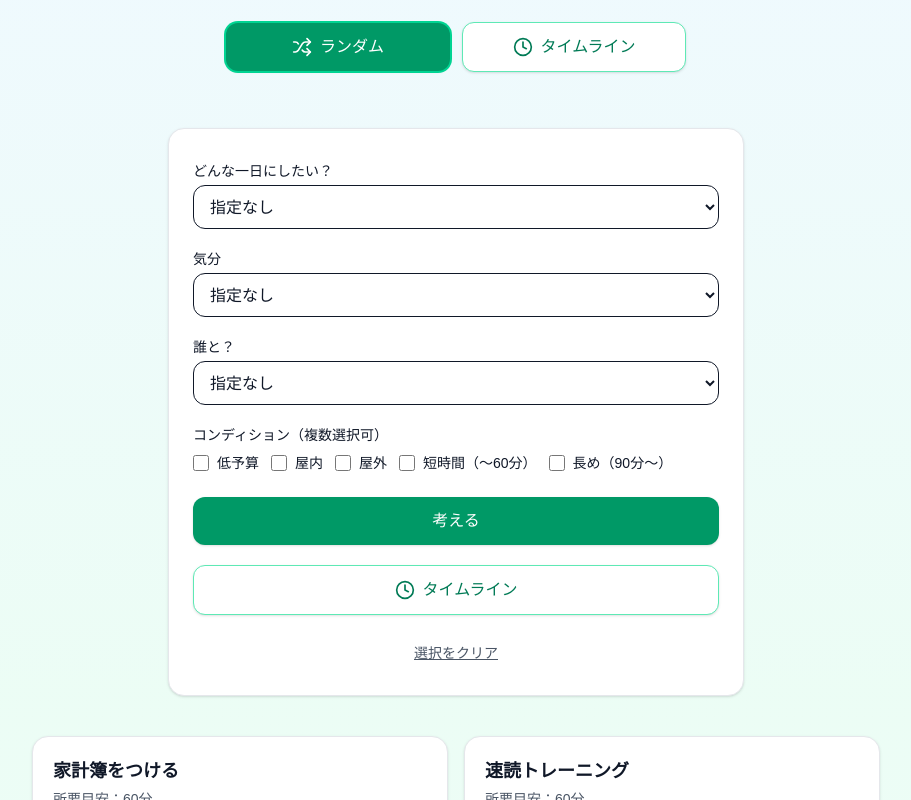
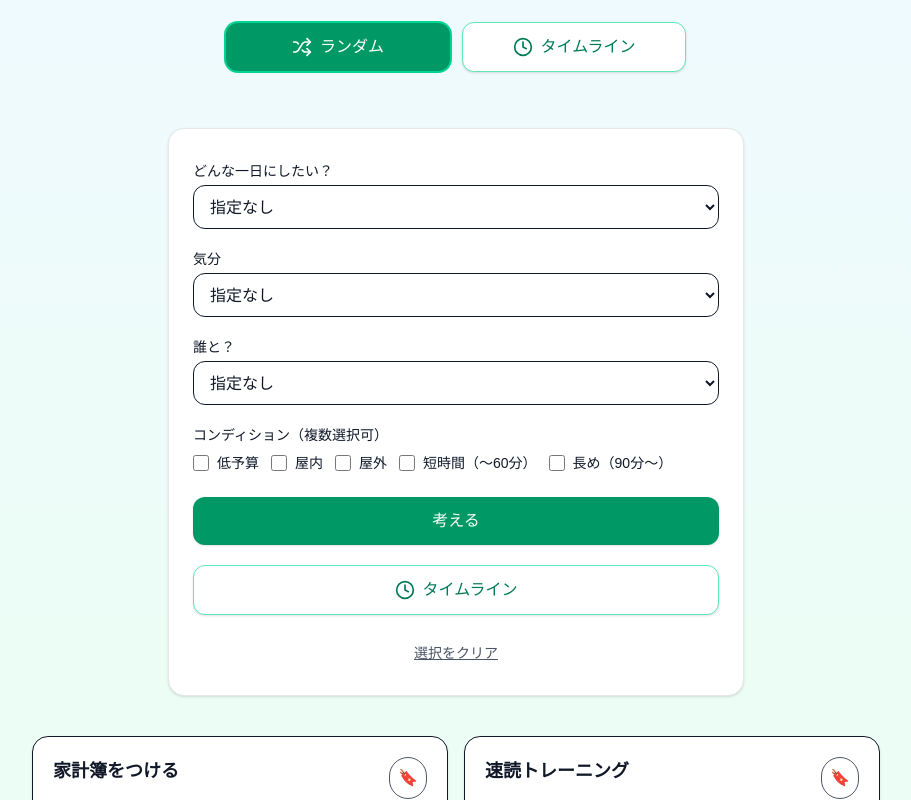
Before and after one commit to mimimi8686/today-app, a Next.js app: page / in a window 1280 px wide. Both pictures are taken after a click on the button "ランダム". Shown: the part 150-950 px from the top of the page, without its empty margins (184-1095 px from the left). Built offline with nearby package versions, Linux system fonts and the light colour scheme; no server answers.

Commit message:
カード変更

```diff
--- a/app/api/ideas/route.ts
+++ b/app/api/ideas/route.ts
@@ -1,63 +1,69 @@
-// app/api/ideas/route.ts
-import { NextResponse } from "next/server";
-import { supabaseServer } from "@/lib/supabase";
-
+// app/api/ideas/route.ts  — 端末Cookieで保存/取得（認証不要）
 export const runtime = "edge";
 export const dynamic = "force-dynamic";
 
-type PostBody = {
-  title: string;
-  tags?: string[];
-  durationMin?: number;
-};
+import { createClient } from "@supabase/supabase-js";
 
-// 保存
+function supabaseAdmin() {
+  return createClient(
+    process.env.NEXT_PUBLIC_SUPABASE_URL!,
+    process.env.SUPABASE_SERVICE_ROLE_KEY!,
+    { auth: { persistSession: false, autoRefreshToken: false }, global: { fetch } }
+  );
+}
+
+// device_id cookie
+function readDeviceId(req: Request) {
+  const m = /(?:^|;\s*)device_id=([^;]+)/.exec(req.headers.get("cookie") ?? "");
+  return m?.[1];
+}
+function setDeviceCookie(headers: Headers, deviceId: string, isHttps: boolean) {
+  const base = `device_id=${deviceId}; Path=/; Max-Age=31536000; SameSite=Lax`;
+  headers.append("Set-Cookie", isHttps ? `${base}; Secure` : base);
+}
+
+// 保存（POST）: { title: string }
 export async function POST(req: Request) {
-  const supa = supabaseServer();
-  const { data: auth } = await supa.auth.getUser();
-  if (!auth?.user) return NextResponse.json({ error: "unauthorized" }, { status: 401 });
+  const headers = new Headers({ "content-type": "application/json; charset=utf-8" });
+  try {
+    const body = await req.json().catch(() => null);
+    const title = String(body?.title ?? "").trim();
+    if (!title) {
+      return new Response(JSON.stringify({ ok: false, error: "title is required" }), { status: 400, headers });
+    }
+    const isHttps = new URL(req.url).protocol === "https:";
+    const deviceId = readDeviceId(req) ?? crypto.randomUUID();
+    setDeviceCookie(headers, deviceId, isHttps);
 
-  const body: PostBody = await req.json();
-  const title = (body?.title ?? "").trim();
-  if (!title) return NextResponse.json({ error: "title is required" }, { status: 400 });
+    const supa = supabaseAdmin();
+    const { data, error } = await supa
+      .from("ideas")
+      .insert({ title, device_id: deviceId })
+      .select("id, title, created_at")
+      .single();
 
+    if (error) {
+      return new Response(JSON.stringify({ ok: false, error: error.message }), { status: 400, headers });
+    }
+    return new Response(JSON.stringify({ ok: true, item: data }), { status: 201, headers });
+  } catch (e: any) {
+    return new Response(JSON.stringify({ ok: false, error: String(e?.message || e) }), { status: 500, headers });
+  }
+}
+
+// 一覧（GET）: device_id で自分の保存だけ取得
+export async function GET(req: Request) {
+  const deviceId = readDeviceId(req);
+  if (!deviceId) return Response.json({ items: [] });
+
+  const supa = supabaseAdmin();
   const { data, error } = await supa
     .from("ideas")
-    .insert({
-      user_id: auth.user.id,
-      title,
-      tags: Array.isArray(body?.tags) ? body.tags : [],
-      duration_min: Number.isFinite(body?.durationMin) ? Number(body!.durationMin) : 60,
-    })
-    .select()
-    .single();
+    .select("id, title, created_at")
+    .eq("device_id", deviceId)
+    .order("created_at", { ascending: false })
+    .limit(100);
 
-  if (error) return NextResponse.json({ error: error.message }, { status: 400 });
-  return NextResponse.json(data, { status: 201 });
+  if (error) return Response.json({ error: error.message }, { status: 400 });
+  return Response.json({ items: data ?? [] });
 }
-
-// 一覧
-export async function GET(req: Request) {
-  const supa = supabaseServer();
-  const { data: auth } = await supa.auth.getUser();
-  if (!auth?.user) return NextResponse.json({ error: "unauthorized" }, { status: 401 });
-
-  const url = new URL(req.url);
-  const limit = Math.max(1, Math.min(Number(url.searchParams.get("limit")) || 50, 100));
-  const offset = Math.max(0, Number(url.searchParams.get("offset")) || 0);
-
-  const { data, error, count } = await supa
-    .from("ideas")
-    .select("*", { count: "exact" })
-    .eq("user_id", auth.user.id)
-    .order("created_at", { ascending: false })
-    .range(offset, offset + limit - 1);
-
-  if (error) return NextResponse.json({ error: error.message }, { status: 400 });
-
-  return NextResponse.json({
-    items: data ?? [],
-    total: count ?? 0,
-    hasMore: count != null ? offset + limit < count : false,
-  });
-}
--- a/app/page.tsx
+++ b/app/page.tsx
@@ -2,7 +2,7 @@
 
 import { useEffect, useRef, useState } from "react";
 import Link from "next/link";
-import { Bookmark, Clock, Shuffle } from "lucide-react";
+import { Clock, Shuffle } from "lucide-react";
 import { labelFromTag } from "@/lib/tag-labels";
 import { gaEvent } from "@/lib/ga-event";
 import SaveIdeaButton from "@/components/SaveIdeaButton";
@@ -106,6 +106,14 @@ export default function Home() {
       tags: (i.tags ?? []).map(stripNs),
     };
   }
+  // localStorage "bookmarks" の読み書き（/plan が読む形式）
+  function readBookmarks(): { id: string; title: string; duration?: number }[] {
+    try { return JSON.parse(localStorage.getItem("bookmarks") || "[]"); } catch { return []; }
+  }
+  function writeBookmarks(list: { id: string; title: string; duration?: number }[]) {
+    localStorage.setItem("bookmarks", JSON.stringify(list));
+  }
+
 
   // フィルター state（今回のテストでは未使用でもOK）
   const [error, setError] = useState<string | null>(null);
@@ -224,13 +232,24 @@ export default function Home() {
   }
 
 
-  function toggleBookmark(item: Idea) {
-    const list: Idea[] = JSON.parse(localStorage.getItem("bookmarks") ?? "[]");
+  function handleCardToggle(item: Idea) {
+    const list = readBookmarks();
     const idx = list.findIndex((x) => x.id === item.id);
-    if (idx === -1) list.push(item); else list.splice(idx, 1);
-    localStorage.setItem("bookmarks", JSON.stringify(list));
+
+    if (idx === -1) {
+      // 追加（duration 初期値は 60 分に揃える）
+      list.push({ id: item.id, title: item.title, duration: item.duration ?? 60 });
+    } else {
+      // 解除
+      list.splice(idx, 1);
+    }
+
+    writeBookmarks(list);
     setBookmarkedIds(new Set(list.map((x) => x.id)));
     setBookmarkCount(list.length);
+
+    // 任意のイベント
+    gaEvent("timeline_toggle", { page: "home", ideaId: item.id, selected: idx === -1 });
   }
 
   return (
@@ -386,9 +405,25 @@ export default function Home() {
                 .map((t: string) => labelFromTag(t))
                 .filter((v): v is string => !!v);
                 return (
-                  <li key={i.id} className="rounded-2xl border border-gray-200 bg-white p-5 shadow-sm transition hover:shadow">
+                  <li
+                    key={i.id}
+                    onClick={() => handleCardToggle(i)}
+                    className={
+                      "cursor-pointer rounded-2xl border p-5 shadow-sm transition " +
+                      (bookmarkedIds.has(i.id) ? "border-emerald-400 bg-emerald-50" : "bg-white hover:bg-gray-50")
+                    }
+                  >
+                    <div className="flex items-start justify-between gap-3">
                       <h3 className="text-lg font-semibold">{i.title}</h3>
+
+                      {/* 保存（Supabase）。カード選択に影響させない */}
+                      <div onClick={(e) => e.stopPropagation()}>
+                        <SaveIdeaButton title={i.title} />
+                      </div>
+                    </div>
+
                     <p className="mt-1 text-sm text-gray-600">所要目安：{i.duration ?? 60}分</p>
+
                     {jaTags.length > 0 && (
                       <div className="mt-2 flex flex-wrap gap-2">
                         {jaTags.map((t) => (
@@ -400,26 +435,18 @@ export default function Home() {
                     )}
 
                     <div className="mt-4 flex flex-wrap gap-2">
-                    {/* 既存：ブックマーク */}
-                    <button
-                      onClick={() => {
-                        toggleBookmark(i);
-                        gaEvent("bookmark_add", { page: "home", ideaId: i.id });
-                      }}
-                      className={"rounded-full border p-2 hover:bg-gray-50 " + (active ? "border-emerald-400 bg-emerald-50 text-emerald-700" : "")}
-                      aria-pressed={active}
-                      title={active ? "ブックマーク済み" : "ブックマーク"}
+                      {/* タイムラインへ。クリックがカードに伝播しないように */}
+                      <Link
+                        href="/plan"
+                        onClick={(e) => e.stopPropagation()}
+                        className="rounded-full border p-2 hover:bg-gray-50"
+                        title="タイムラインで見る"
                       >
-                      <Bookmark className="h-5 w-5" />
-                    </button>
-
-                    {/* 既存：タイムラインへ */}
-                    <Link href="/plan" className="rounded-full border p-2 hover:bg-gray-50" title="タイムラインで見る">
                         <Clock className="h-5 w-5" />
                       </Link>
                     </div>
+                  </li>
 
-            </li>
           );
         })}
       </ul>
--- a/components/SaveIdeaButton.tsx
+++ b/components/SaveIdeaButton.tsx
@@ -1,49 +1,42 @@
+// components/SavedIdeaButton.tsx
 "use client";
+
 import { useState } from "react";
 
-type Props = {
-  title: string;
-  tags?: string[];
-  durationMin?: number;
-};
+export default function SavedIdeaButton({ title }: { title: string }) {
+  const [saving, setSaving] = useState(false);
+  const [done, setDone] = useState(false);
 
-export default function SaveIdeaButton({ title, tags = [], durationMin = 60 }: Props) {
-  const [saving, setSaving] = useState(false);
-  const [ok, setOk] = useState<string | null>(null);
-  const [err, setErr] = useState<string | null>(null);
-
-  const onClick = async () => {
+  async function onClick() {
+    if (saving) return;
     setSaving(true);
-    setOk(null);
-    setErr(null);
+    setDone(false);
     try {
       const res = await fetch("/api/ideas", {
         method: "POST",
-        headers: { "content-type": "application/json" },
-        body: JSON.stringify({ title, tags, durationMin }),
+        headers: { "Content-Type": "application/json" },
+        body: JSON.stringify({ title }),
+        credentials: "include",
       });
-      const json = await res.json();
-      if (!res.ok) throw new Error(json?.error || "failed");
-      setOk("保存しました");
-    } catch (e: unknown) {
-      setErr(e instanceof Error ? e.message : "エラーが発生しました");
+      const j = await res.json();
+      if (!res.ok) throw new Error(j?.error || "保存に失敗しました");
+      setDone(true);
+      setTimeout(() => setDone(false), 1500);
+    } catch (e: any) {
+      alert(e.message || String(e));
     } finally {
       setSaving(false);
     }
-  };
+  }
 
   return (
-    <div className="flex items-center gap-2">
-      <button
-        onClick={onClick}
-        disabled={saving}
-        className="px-3 py-1 rounded bg-black text-white disabled:opacity-50"
-        type="button"
-      >
-        {saving ? "保存中..." : "保存する"}
-      </button>
-      {ok && <span className="text-green-600 text-sm">{ok}</span>}
-      {err && <span className="text-red-600 text-sm">{err}</span>}
-    </div>
+    <button
+      onClick={onClick}
+      className={"rounded-full border p-2 text-gray-600 hover:bg-gray-50 " + (done ? "bg-emerald-50 text-emerald-700" : "")}
+      title="このアイデアを保存"
+      aria-label="このアイデアを保存"
+    >
+      {done ? "✔️" : "🔖"}
+    </button>
   );
 }
```
Lines whose indentation alone changed are shown as unchanged.
